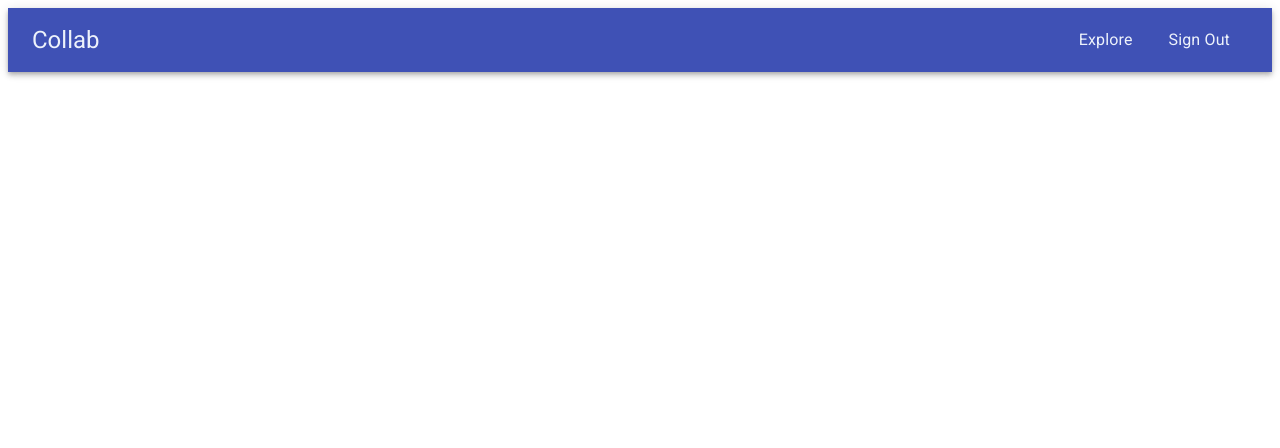
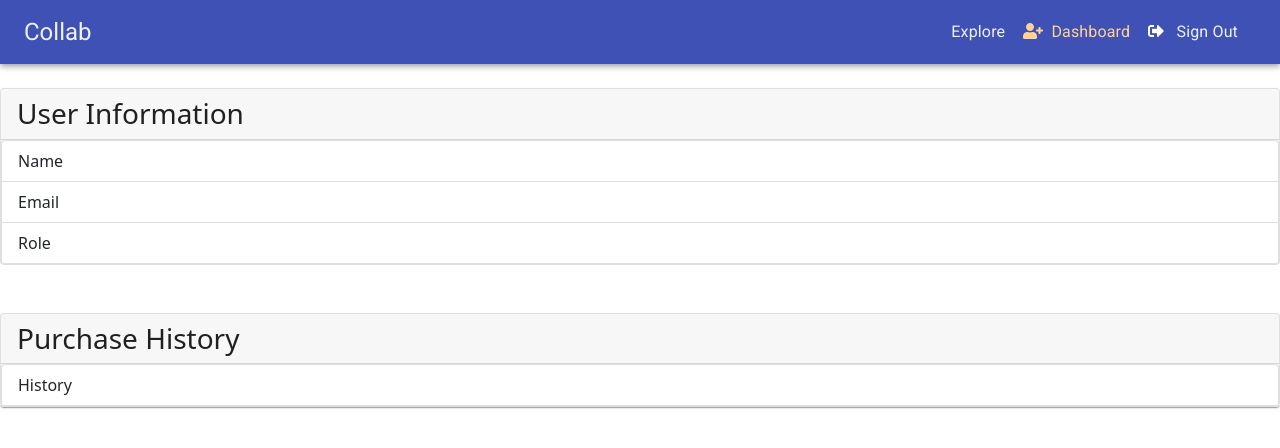
Before and after one commit to SilvinPradhan/eCommWeb, a React (Create React App) app in the folder ecomm-client/: page /dashboard in a window 1280 px wide. Shown: the top 448 px of the page. Built offline with nearby package versions, Linux system fonts and the light colour scheme; sample sign-in values are in the browser's storage.

Commit message:
private route created for user dashboard

```diff
--- a/ecomm-client/public/index.html
+++ b/ecomm-client/public/index.html
@@ -17,6 +17,7 @@
       user's mobile device or desktop. See https://developers.google.com/web/fundamentals/web-app-manifest/
     -->
     <link rel="manifest" href="%PUBLIC_URL%/manifest.json"/>
+    <link href="https://cdn.jsdelivr.net/npm/bootstrap@5.0.1/dist/css/bootstrap.min.css" rel="stylesheet" integrity="sha384-+0n0xVW2eSR5OomGNYDnhzAbDsOXxcvSN1TPprVMTNDbiYZCxYbOOl7+AMvyTG2x" crossorigin="anonymous"/>
     <!--
       Notice the use of %PUBLIC_URL% in the tags above.
       It will be replaced with the URL of the `public` folder during the build.
--- /dev/null
+++ b/ecomm-client/src/auth/PrivateRoute.js
@@ -0,0 +1,13 @@
+import React, {Component} from 'react'
+import {Route, Redirect} from 'react-router-dom'
+import {isAuthenticated} from "./user";
+
+const PrivateRoute = ({component: Component, ...rest}) => (
+    <Route {...rest} render={props => isAuthenticated() ? (
+        <Component {...props} />
+    ) : (
+        <Redirect to={{pathname: '/signin', state: {from: props.location}}}/>
+    )}/>
+)
+
+export default PrivateRoute
--- a/ecomm-client/src/core/Header.js
+++ b/ecomm-client/src/core/Header.js
@@ -12,7 +12,7 @@ import Divider from '@material-ui/core/Divider';
 import ChevronLeftIcon from '@material-ui/icons/ChevronLeft';
 import ChevronRightIcon from '@material-ui/icons/ChevronRight';
 import {FontAwesomeIcon} from '@fortawesome/react-fontawesome'
-import {faSignInAlt, faUserPlus, faShoppingBag} from '@fortawesome/free-solid-svg-icons'
+import {faSignInAlt, faUserPlus, faShoppingBag, faSignOutAlt} from '@fortawesome/free-solid-svg-icons'
 import ListItem from '@material-ui/core/ListItem';
 import List from '@material-ui/core/List';
 
@@ -236,13 +236,18 @@ const Header = ({history}) => {
                             </ListItem>
                             <ListItem button>
                                 <Typography className={classes.menuText}>
-                                    <Typography className={classes.menuText}>
-                                        {/*    Profile goes here*/}
-                                    </Typography>
+                                    <Link to="/dashboard" className={classes.linkstyle}
+                                          style={isActive(history, '/dashboard')}>
+                                        {' '}
+                                        <FontAwesomeIcon icon={faUserPlus} aria-hidden={true}/>  &nbsp;
+                                        <span>Dashboard</span>{' '}
+                                    </Link>
                                 </Typography>
                             </ListItem>
                             <ListItem button>
                                 <Typography className={classes.menuText}>
+                                    <FontAwesomeIcon icon={faSignOutAlt} aria-hidden={true}/>  &nbsp;
+                                    {' '}
                                     <span style={{cursor: "pointer"}} className={classes.linkstyle}
                                           onClick={() => signout(() => {
                                               history.push('/')
@@ -266,10 +271,16 @@ const Header = ({history}) => {
                         </Link>
                     </Typography>
                     <Typography className={classes.menuText}>
-                        {/*<Profile></Profile>*/}
+                        <Link to="/dashboard" className={classes.linkstyle}
+                              style={isActive(history, '/dashboard')}>
+                            {' '}
+                            <FontAwesomeIcon icon={faUserPlus} aria-hidden={true}/>  &nbsp;
+                            <span>Dashboard</span>{' '}
+                        </Link>
                     </Typography>
-
                     <Typography className={classes.menuText}>
+                        <FontAwesomeIcon icon={faSignOutAlt} aria-hidden={true}/>  &nbsp;
+                        {' '}
                         <span style={{cursor: "pointer"}} className={classes.linkstyle}
                               onClick={() => signout(() => {
                                   history.push('/')
--- a/ecomm-client/src/routes/routes.js
+++ b/ecomm-client/src/routes/routes.js
@@ -7,6 +7,8 @@ import Header from "../core/Header";
 
 import {ToastContainer} from 'react-toastify';
 import 'react-toastify/dist/ReactToastify.css';
+import PrivateRoute from "../auth/PrivateRoute";
+import UserDashboard from "../user/UserDashboard";
 
 const Routes = () => {
     return (
@@ -17,6 +19,7 @@ const Routes = () => {
                 <Route path="/" exact component={Home}/>
                 <Route path="/signin" exact component={SignIn}/>
                 <Route path="/signup" exact component={SignUp}/>
+                <PrivateRoute path={"/dashboard"} exact component={UserDashboard}/>
             </Switch>
         </BrowserRouter>
     )
--- /dev/null
+++ b/ecomm-client/src/user/UserDashboard.js
@@ -0,0 +1,52 @@
+import React from 'react'
+import Layout from "../core/Layout";
+import {isAuthenticated} from "../auth/user"
+import {withStyles} from '@material-ui/core/styles';
+
+import {Paper, TableHead, TableRow, TableCell, TableBody, Table} from "@material-ui/core";
+
+const styles = theme => ({
+    root: {
+        width: '100%',
+        marginTop: theme.spacing.unit * 3,
+        overflowX: 'auto',
+    },
+    table: {
+        minWidth: 700,
+    },
+});
+
+const UserDashboard = (props) => {
+    const {classes} = props;
+    return (
+        <>
+            <Paper className={classes.root}>
+                <Table className={classes.table}>
+                    <div className="card mb-5">
+                        <h3 className="card-header">User Information</h3>
+                        <ul className="list-group">
+                            <li className="list-group-item">
+                                Name
+                            </li>
+                            <li className="list-group-item">
+                                Email
+                            </li>
+                            <li className="list-group-item">
+                                Role
+                            </li>
+                        </ul>
+                    </div>
+
+                    <div className="card">
+                        <h3 className="card-header">Purchase History</h3>
+                        <ul className="list-group">
+                            <li className="list-group-item">History</li>
+                        </ul>
+                    </div>
+                </Table>
+            </Paper>
+        </>
+    )
+}
+
+export default withStyles(styles)(UserDashboard);
```
Lines whose indentation alone changed are shown as unchanged.
